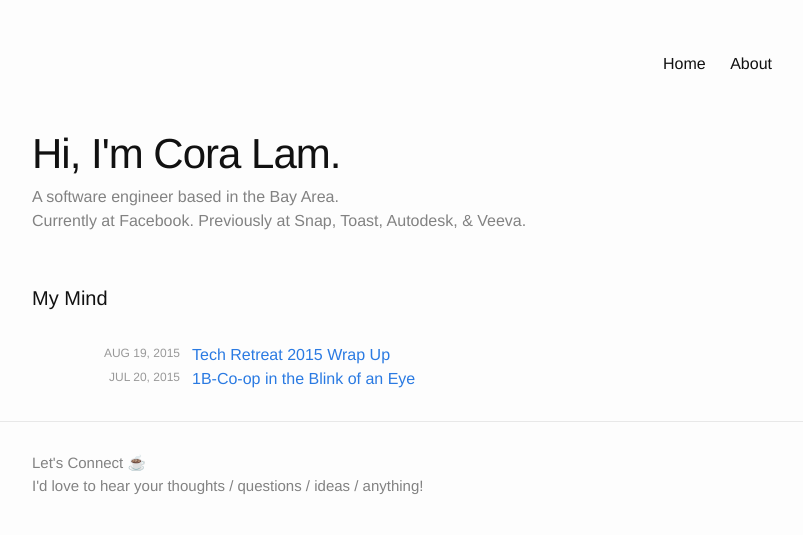
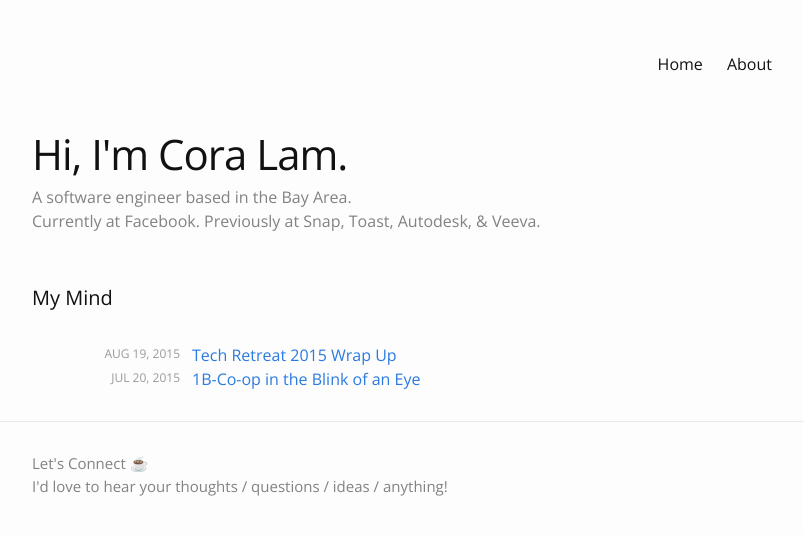
Before and after one commit to Coraellation/coraellation.github.io, a Jekyll site: the page built from index.html, in a window 1280 px wide. Shown: the top 535 px of the page, without its empty margins (238-1041 px from the left). Built offline with Jekyll 4.4.1, drawn with Linux system fonts in a browser that asks for light colours.

Commit message:
Add Open Sans font

```diff
--- a/_includes/head.html
+++ b/_includes/head.html
@@ -9,4 +9,5 @@
   <link rel="stylesheet" href="{{ "/css/main.css" | prepend: site.baseurl }}">
   <link rel="canonical" href="{{ page.url | replace:'index.html','' | prepend: site.baseurl | prepend: site.url }}">
   <link rel="alternate" type="application/rss+xml" title="{{ site.title }}" href="{{ "/feed.xml" | prepend: site.baseurl | prepend: site.url }}" />
+  <link href="https://fonts.googleapis.com/css?family=Open+Sans&display=swap" rel="stylesheet">
 </head>
--- a/css/main.scss
+++ b/css/main.scss
@@ -6,7 +6,8 @@
 
 
 // Our variables
-$base-font-family: Helvetica, Arial, sans-serif;
+// $base-font-family: Helvetica, Arial, sans-serif;
+$base-font-family: 'Open Sans', sans-serif;
 $base-font-size:   16px;
 $small-font-size:  $base-font-size * 0.875;
 $base-line-height: 1.5;
```
